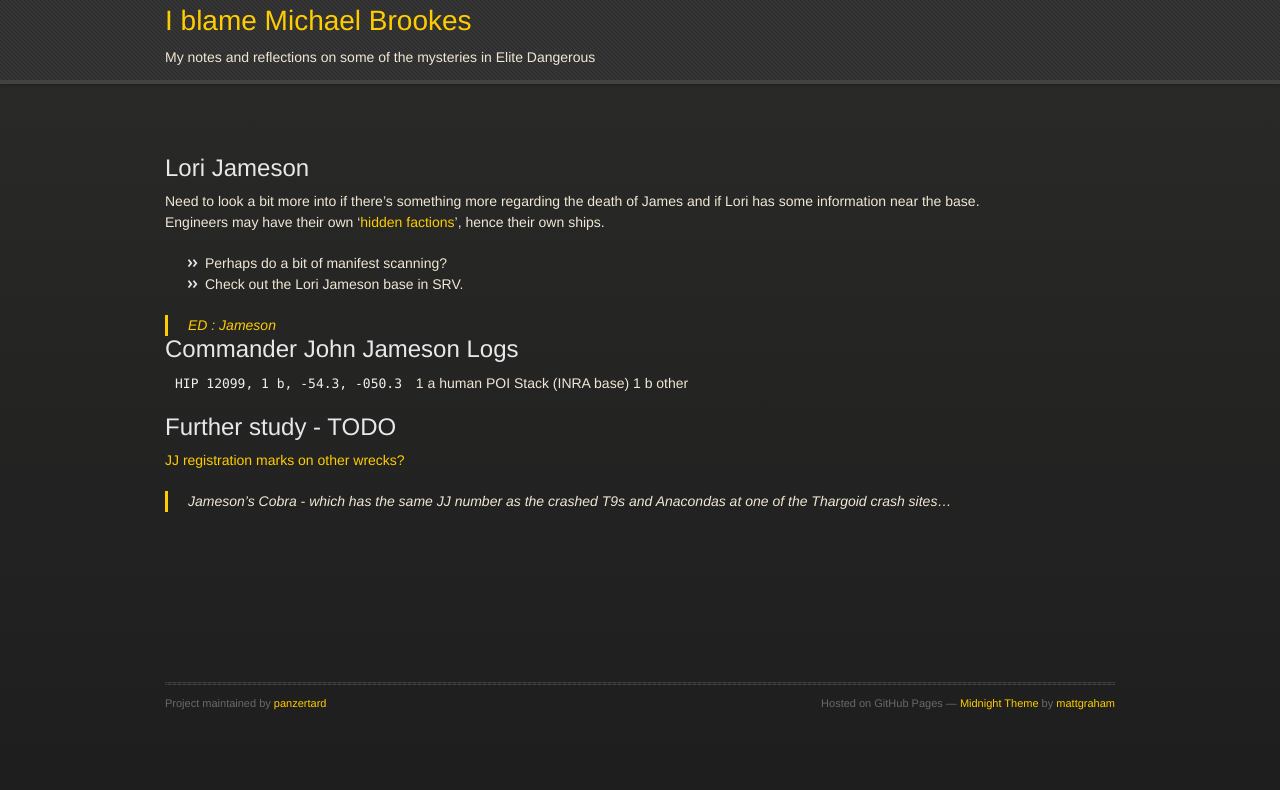
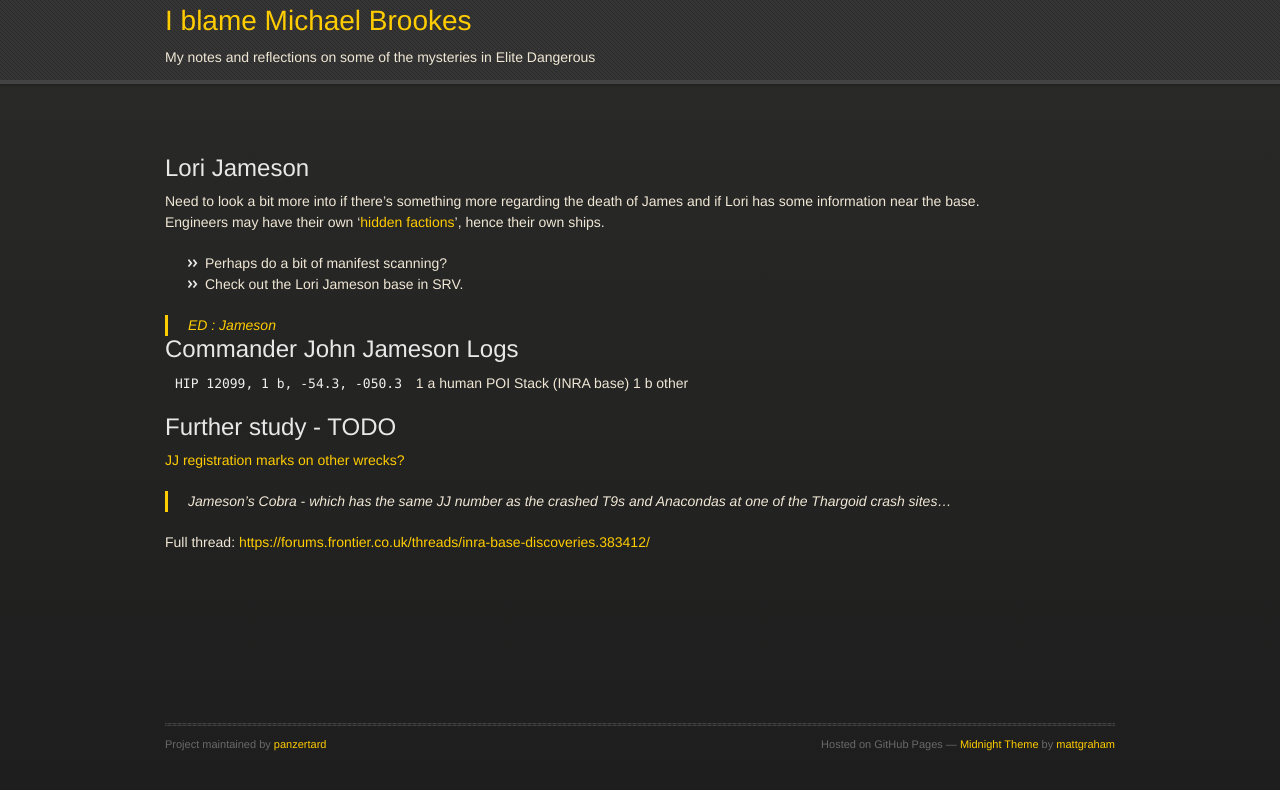
Before and after one commit to panzertard/elitedangerous-notes, a Jekyll site: the page built from docs/_notes/Jameson.md, in a window 1280 px wide. Shown: the top 790 px of the page. Built offline with Jekyll 4.4.1, drawn with Linux system fonts in a browser that asks for light colours; some web fonts are replaced; a script that is not in the unit is left out.

Commit message:
JJ registration marks2

```diff
--- a/docs/_notes/Jameson.md
+++ b/docs/_notes/Jameson.md
@@ -24,3 +24,5 @@ Engineers may have their own '[hidden factions](https://eddb.io/faction/75300)',
 ## Further study - TODO
 [JJ registration marks on other wrecks?](https://forums.frontier.co.uk/threads/inra-base-discoveries.383412/post-6160826)
 > Jameson's Cobra - which has the same JJ number as the crashed T9s and Anacondas at one of the Thargoid crash sites...
+
+Full thread: <https://forums.frontier.co.uk/threads/inra-base-discoveries.383412/>
```
